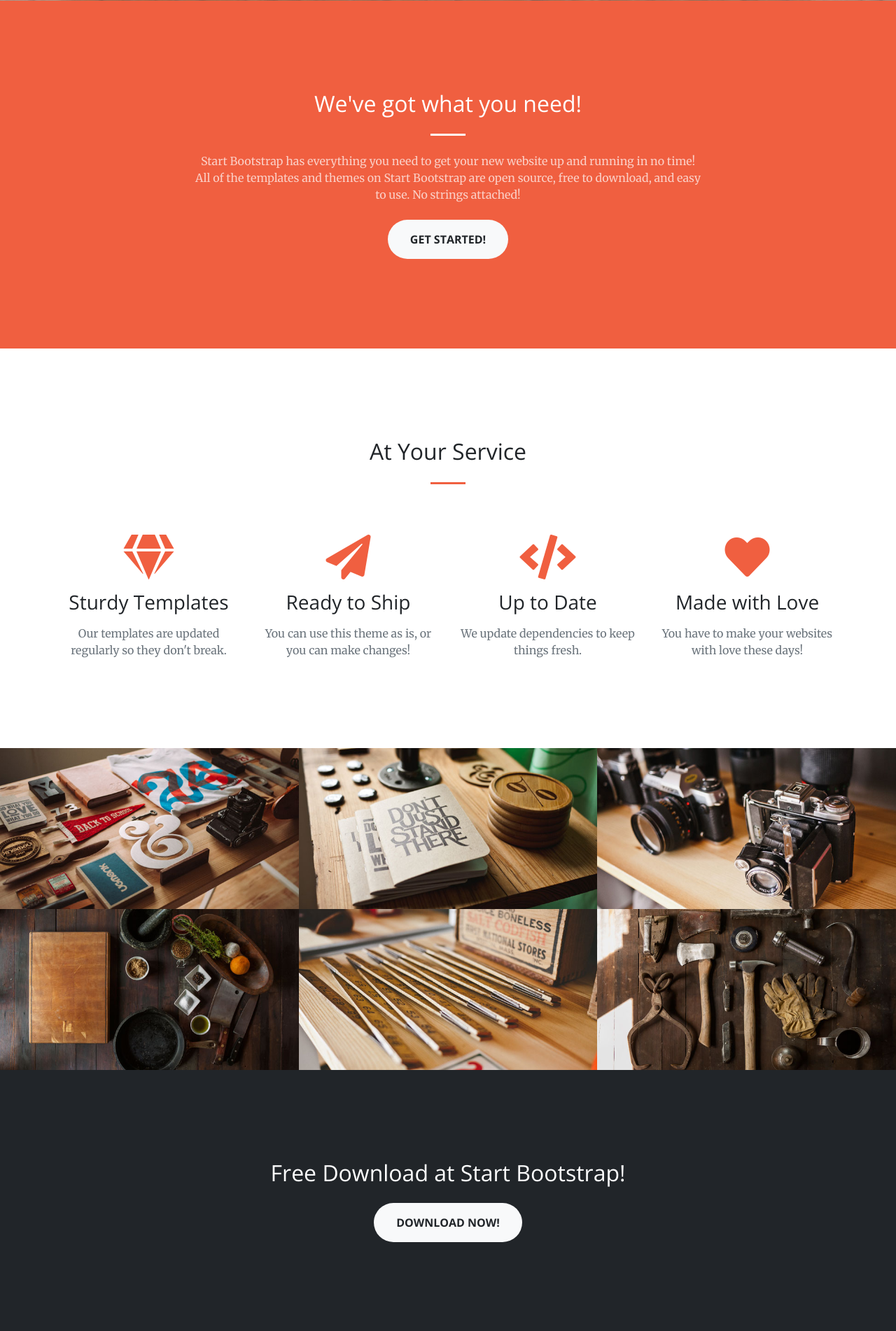
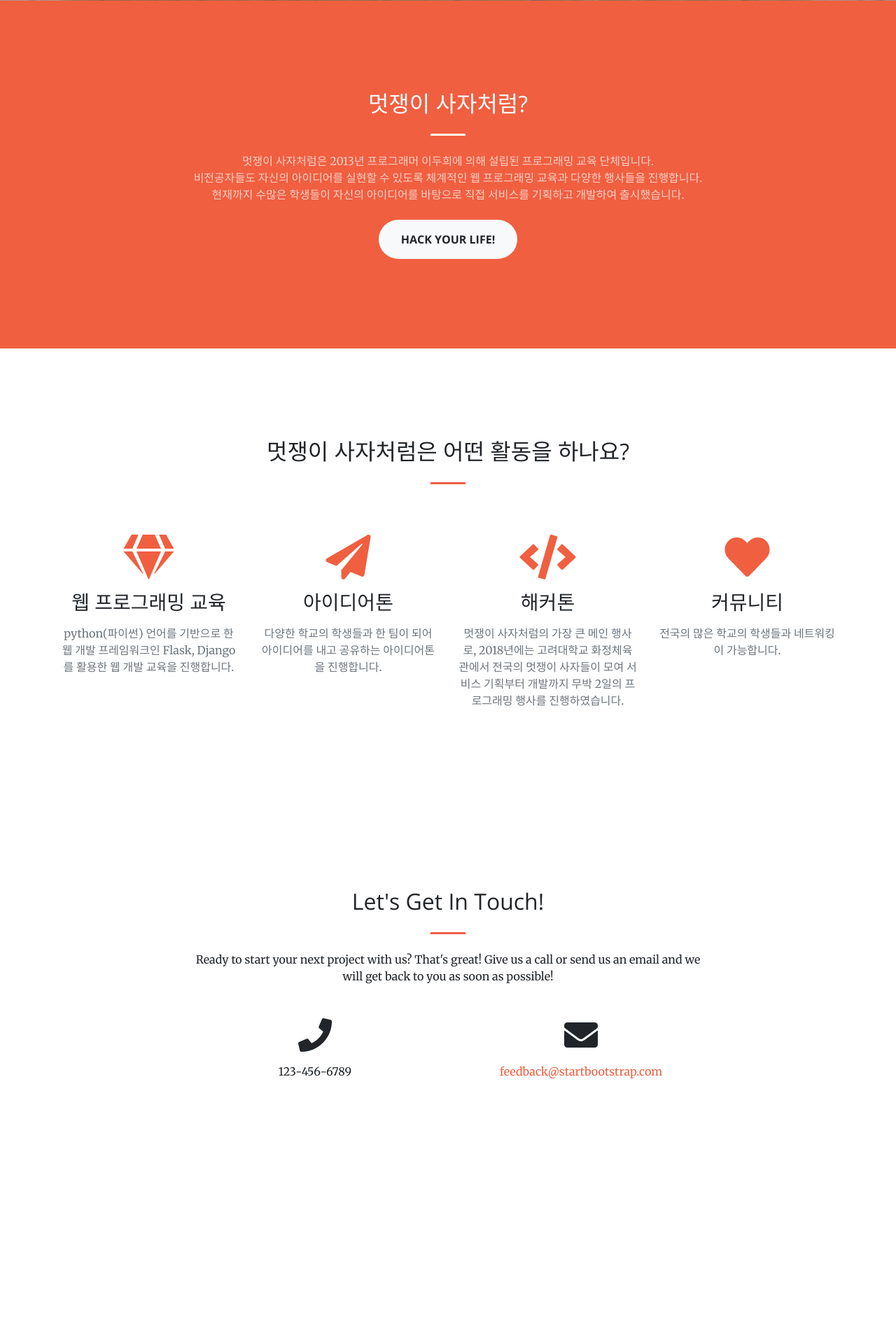
Before and after one commit to kratzjgy/yonsei_likelion, a Django app: page / in a window 1280 px wide. Shown: the part 799-2701 px from the top of the page at 70% size. After the commit the page ends 2340 px from the top, so only its background shows below. Run offline with Django 3.2, Linux system fonts and the light colour scheme; some libraries are stand-ins or nearby versions.

Commit message:
메인페이지 정보 수정

```diff
--- /dev/null
+++ b/homepage/templates/homepage/apply.html
@@ -0,0 +1 @@
+{% extends 'homepage/base.html %}
--- a/homepage/templates/homepage/index.html
+++ b/homepage/templates/homepage/index.html
@@ -4,10 +4,13 @@
   <div class="container">
     <div class="row">
       <div class="col-lg-8 mx-auto text-center">
-        <h2 class="section-heading text-white">We've got what you need!</h2>
+        <h2 class="section-heading text-white">멋쟁이 사자처럼?</h2>
         <hr class="light my-4">
-        <p class="text-faded mb-4">Start Bootstrap has everything you need to get your new website up and running in no time! All of the templates and themes on Start Bootstrap are open source, free to download, and easy to use. No strings attached!</p>
-        <a class="btn btn-light btn-xl js-scroll-trigger" href="#services">Get Started!</a>
+        <p class="text-faded mb-4">멋쟁이 사자처럼은 2013년 프로그래머 이두희에 의해 설립된 프로그래밍 교육 단체입니다.<br/>
+        비전공자들도 자신의 아이디어를 실현할 수 있도록 체계적인 웹 프로그래밍 교육과 다양한 행사들을 진행합니다.<br/>
+        현재까지 수많은 학생들이 자신의 아이디어를 바탕으로 직접 서비스를 기획하고 개발하여 출시했습니다.
+        </p>
+        <a class="btn btn-light btn-xl js-scroll-trigger" href="#services">Hack Your Life!</a>
       </div>
     </div>
   </div>
@@ -17,7 +20,7 @@
   <div class="container">
     <div class="row">
       <div class="col-lg-12 text-center">
-        <h2 class="section-heading">At Your Service</h2>
+        <h2 class="section-heading">멋쟁이 사자처럼은 어떤 활동을 하나요?</h2>
         <hr class="my-4">
       </div>
     </div>
@@ -27,136 +30,33 @@
       <div class="col-lg-3 col-md-6 text-center">
         <div class="service-box mt-5 mx-auto">
           <i class="fas fa-4x fa-gem text-primary mb-3 sr-icon-1"></i>
-          <h3 class="mb-3">Sturdy Templates</h3>
-          <p class="text-muted mb-0">Our templates are updated regularly so they don't break.</p>
+          <h3 class="mb-3">웹 프로그래밍 교육</h3>
+          <p class="text-muted mb-0">python(파이썬) 언어를 기반으로 한 웹 개발 프레임워크인 Flask, Django를 활용한 웹 개발 교육을 진행합니다.</p>
         </div>
       </div>
       <div class="col-lg-3 col-md-6 text-center">
         <div class="service-box mt-5 mx-auto">
           <i class="fas fa-4x fa-paper-plane text-primary mb-3 sr-icon-2"></i>
-          <h3 class="mb-3">Ready to Ship</h3>
-          <p class="text-muted mb-0">You can use this theme as is, or you can make changes!</p>
+          <h3 class="mb-3">아이디어톤</h3>
+          <p class="text-muted mb-0">다양한 학교의 학생들과 한 팀이 되어 아이디어를 내고 공유하는 아이디어톤을 진행합니다.</p>
         </div>
       </div>
       <div class="col-lg-3 col-md-6 text-center">
         <div class="service-box mt-5 mx-auto">
           <i class="fas fa-4x fa-code text-primary mb-3 sr-icon-3"></i>
-          <h3 class="mb-3">Up to Date</h3>
-          <p class="text-muted mb-0">We update dependencies to keep things fresh.</p>
+          <h3 class="mb-3">해커톤</h3>
+          <p class="text-muted mb-0">멋쟁이 사자처럼의 가장 큰 메인 행사로,
+          2018년에는 고려대학교 화정체육관에서 전국의 멋쟁이 사자들이 모여 서비스 기획부터 개발까지 무박 2일의 프로그래밍 행사를 진행하였습니다.</p>
         </div>
       </div>
       <div class="col-lg-3 col-md-6 text-center">
         <div class="service-box mt-5 mx-auto">
           <i class="fas fa-4x fa-heart text-primary mb-3 sr-icon-4"></i>
-          <h3 class="mb-3">Made with Love</h3>
-          <p class="text-muted mb-0">You have to make your websites with love these days!</p>
+          <h3 class="mb-3">커뮤니티</h3>
+          <p class="text-muted mb-0">전국의 많은 학교의 학생들과 네트워킹이 가능합니다.</p>
         </div>
       </div>
     </div>
-  </div>
-</section>
-
-<section class="p-0" id="portfolio">
-  <div class="container-fluid p-0">
-    <div class="row no-gutters popup-gallery">
-      <div class="col-lg-4 col-sm-6">
-        <a class="portfolio-box" href="img/portfolio/fullsize/1.jpg">
-          <img class="img-fluid" src="img/portfolio/thumbnails/1.jpg" alt="">
-          <div class="portfolio-box-caption">
-            <div class="portfolio-box-caption-content">
-              <div class="project-category text-faded">
-                Category
-              </div>
-              <div class="project-name">
-                Project Name
-              </div>
-            </div>
-          </div>
-        </a>
-      </div>
-      <div class="col-lg-4 col-sm-6">
-        <a class="portfolio-box" href="img/portfolio/fullsize/2.jpg">
-          <img class="img-fluid" src="img/portfolio/thumbnails/2.jpg" alt="">
-          <div class="portfolio-box-caption">
-            <div class="portfolio-box-caption-content">
-              <div class="project-category text-faded">
-                Category
-              </div>
-              <div class="project-name">
-                Project Name
-              </div>
-            </div>
-          </div>
-        </a>
-      </div>
-      <div class="col-lg-4 col-sm-6">
-        <a class="portfolio-box" href="img/portfolio/fullsize/3.jpg">
-          <img class="img-fluid" src="img/portfolio/thumbnails/3.jpg" alt="">
-          <div class="portfolio-box-caption">
-            <div class="portfolio-box-caption-content">
-              <div class="project-category text-faded">
-                Category
-              </div>
-              <div class="project-name">
-                Project Name
-              </div>
-            </div>
-          </div>
-        </a>
-      </div>
-      <div class="col-lg-4 col-sm-6">
-        <a class="portfolio-box" href="img/portfolio/fullsize/4.jpg">
-          <img class="img-fluid" src="img/portfolio/thumbnails/4.jpg" alt="">
-          <div class="portfolio-box-caption">
-            <div class="portfolio-box-caption-content">
-              <div class="project-category text-faded">
-                Category
-              </div>
-              <div class="project-name">
-                Project Name
-              </div>
-            </div>
-          </div>
-        </a>
-      </div>
-      <div class="col-lg-4 col-sm-6">
-        <a class="portfolio-box" href="img/portfolio/fullsize/5.jpg">
-          <img class="img-fluid" src="img/portfolio/thumbnails/5.jpg" alt="">
-          <div class="portfolio-box-caption">
-            <div class="portfolio-box-caption-content">
-              <div class="project-category text-faded">
-                Category
-              </div>
-              <div class="project-name">
-                Project Name
-              </div>
-            </div>
-          </div>
-        </a>
-      </div>
-      <div class="col-lg-4 col-sm-6">
-        <a class="portfolio-box" href="img/portfolio/fullsize/6.jpg">
-          <img class="img-fluid" src="img/portfolio/thumbnails/6.jpg" alt="">
-          <div class="portfolio-box-caption">
-            <div class="portfolio-box-caption-content">
-              <div class="project-category text-faded">
-                Category
-              </div>
-              <div class="project-name">
-                Project Name
-              </div>
-            </div>
-          </div>
-        </a>
-      </div>
-    </div>
-  </div>
-</section>
-
-<section class="bg-dark text-white">
-  <div class="container text-center">
-    <h2 class="mb-4">Free Download at Start Bootstrap!</h2>
-    <a class="btn btn-light btn-xl sr-button" href="http://startbootstrap.com/template-overviews/creative/">Download Now!</a>
   </div>
 </section>
 
```
